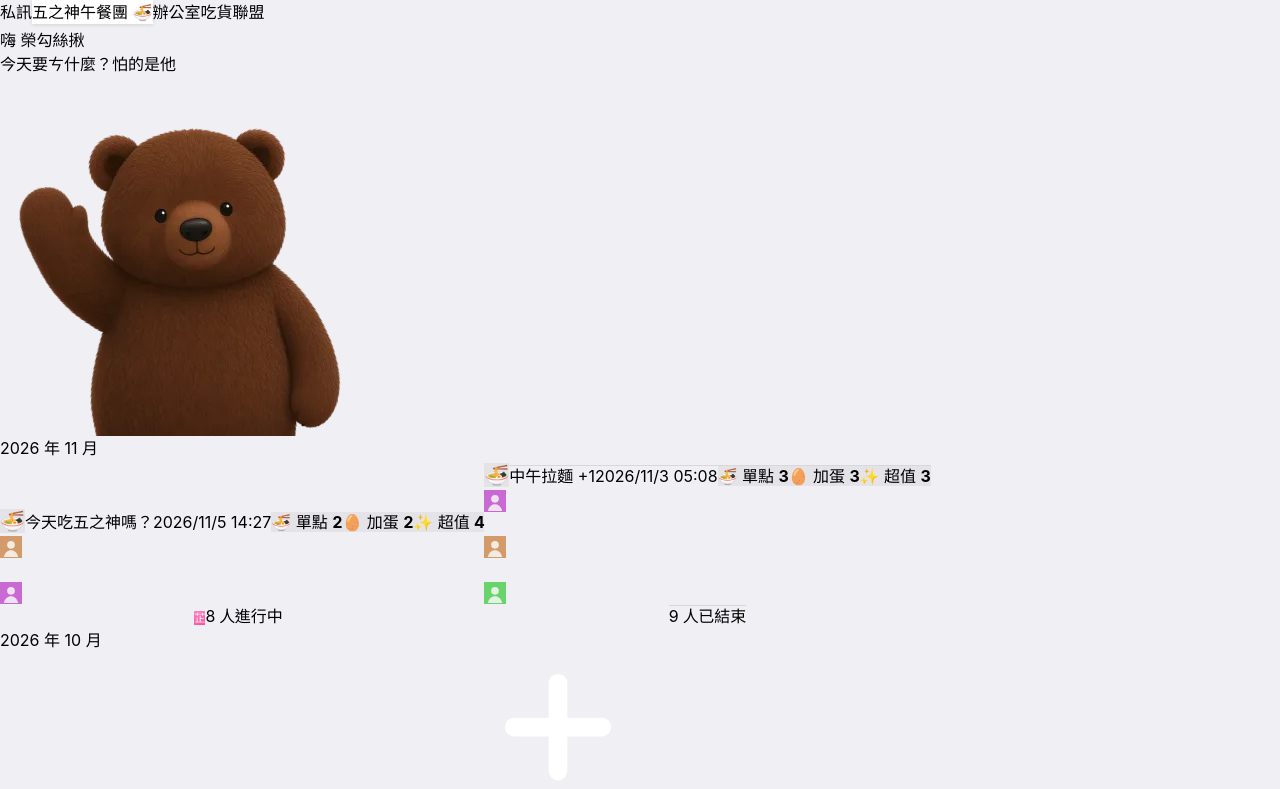
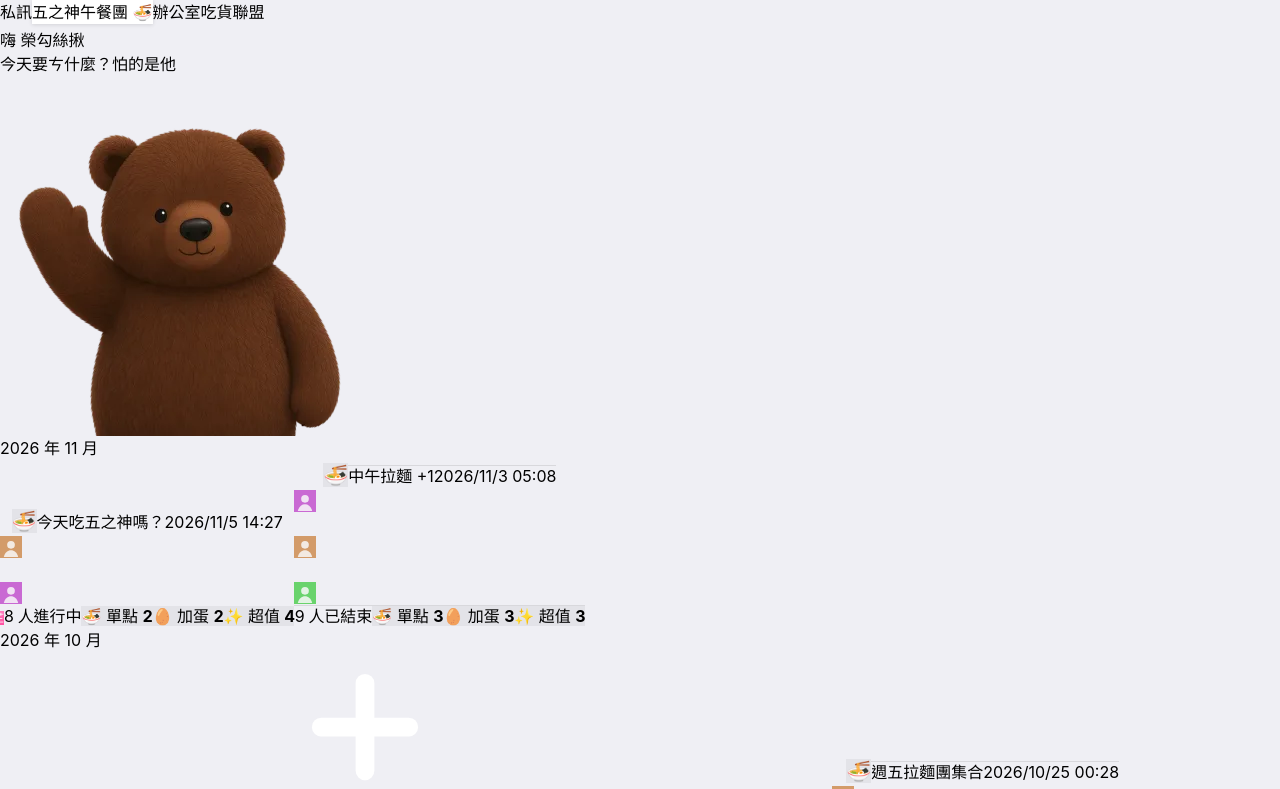
Before and after one commit to gnehs/gonokami-bot, a React (Vite) app in the folder web/: page / in a window 1280 px wide. Shown: the top 789 px of the page. Built offline with nearby package versions, Linux system fonts and the light colour scheme.

Commit message:
feat(web): give poll item chips the row's full width, keep voters beside the title

```diff
--- a/web/src/ui.tsx
+++ b/web/src/ui.tsx
@@ -83,11 +83,12 @@ export function Row({ icon, title, subtitle, value, detail, footer, onClick }: R
   const body = (
     <>
       {icon && <span className="mr-3">{icon}</span>}
-      <span className="row-body flex min-h-[62px] min-w-0 flex-1 items-center gap-3 py-2.5 mr-4">
+      {/* The footer sits under both columns, so it gets the row's full width and the value stays beside the title. */}
+      <span className="row-body flex min-h-[62px] min-w-0 flex-1 flex-col justify-center py-2.5 mr-4">
+        <span className="flex items-center gap-3">
           <span className="min-w-0 flex-1">
             <span className="block break-words text-[17px] font-medium leading-snug">{title}</span>
             {subtitle && <span className="mt-0.5 block truncate text-[15px] leading-snug text-hint">{subtitle}</span>}
-          {footer}
           </span>
           {(value !== undefined || detail) && (
             <span className="shrink-0 text-right">
@@ -95,6 +96,8 @@ export function Row({ icon, title, subtitle, value, detail, footer, onClick }: R
               {detail && <span className="mt-0.5 block text-[15px] leading-snug">{detail}</span>}
             </span>
           )}
+        </span>
+        {footer}
       </span>
     </>
   );
```
Lines whose indentation alone changed are shown as unchanged.
